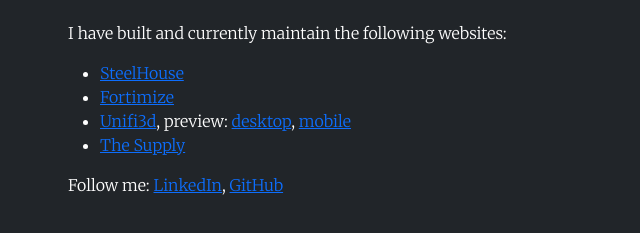
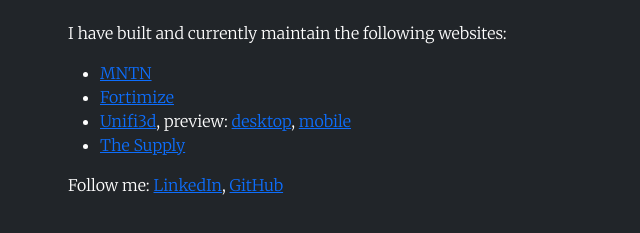
Before and after one commit to julianpark/julianpark.github.io, a plain HTML site: page index.html in a window 1280 px wide. Shown: the part 397-630 px from the top of the page, 299-939 px from the left. Drawn offline with nearby package versions, Linux system fonts and the light colour scheme.

Commit message:
update SteelHouse to MNTN

```diff
--- a/index.html
+++ b/index.html
@@ -27,7 +27,7 @@
             <h2 class="fw-bold mb-4">I build WordPress websites<br>with 100% custom themes,<br>coded from scratch.</h2>
             <p>I have built and currently maintain the following websites:</p>
             <ul>
-              <li><a href="https://steelhouse.com/" target="_blank">SteelHouse</a></li>
+              <li><a href="https://mountain.com/" target="_blank">MNTN</a></li>
               <li><a href="https://fortimize.com/" target="_blank">Fortimize</a></li>
               <li><a href="https://unifi3d.co/" target="_blank">Unifi3d</a>, preview: <a href="https://www.dropbox.com/s/wgqk0tyfxjy0ark/unifi3d-desktop.mp4?dl=0" target="_blank">desktop</a>, <a href="https://www.dropbox.com/s/qazvx29g4k3pted/unifi3d-mobile.mp4?dl=0" target="_blank">mobile</a></li>
               <li><a href="http://thesupply.org/" target="_blank">The Supply</a></li>
```
